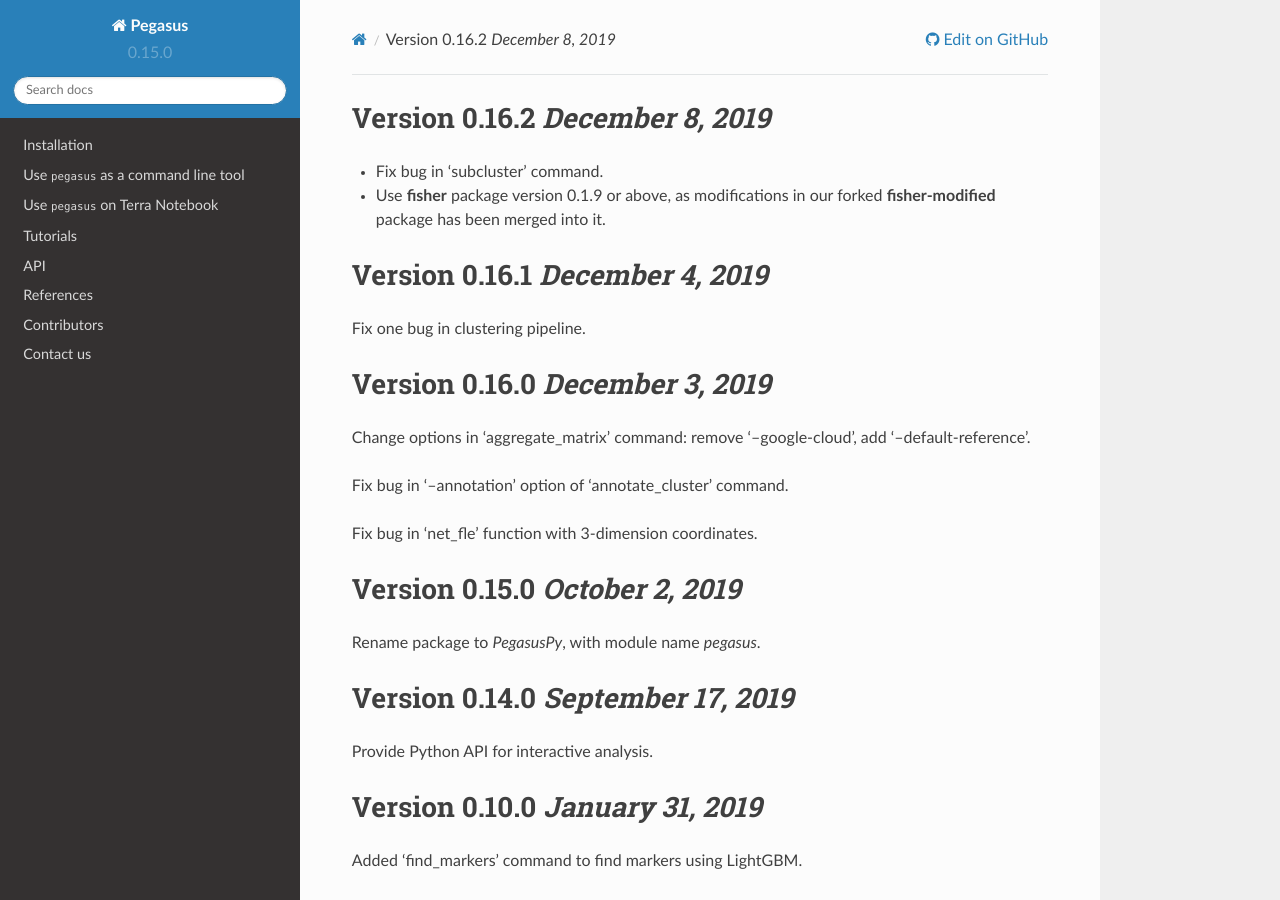
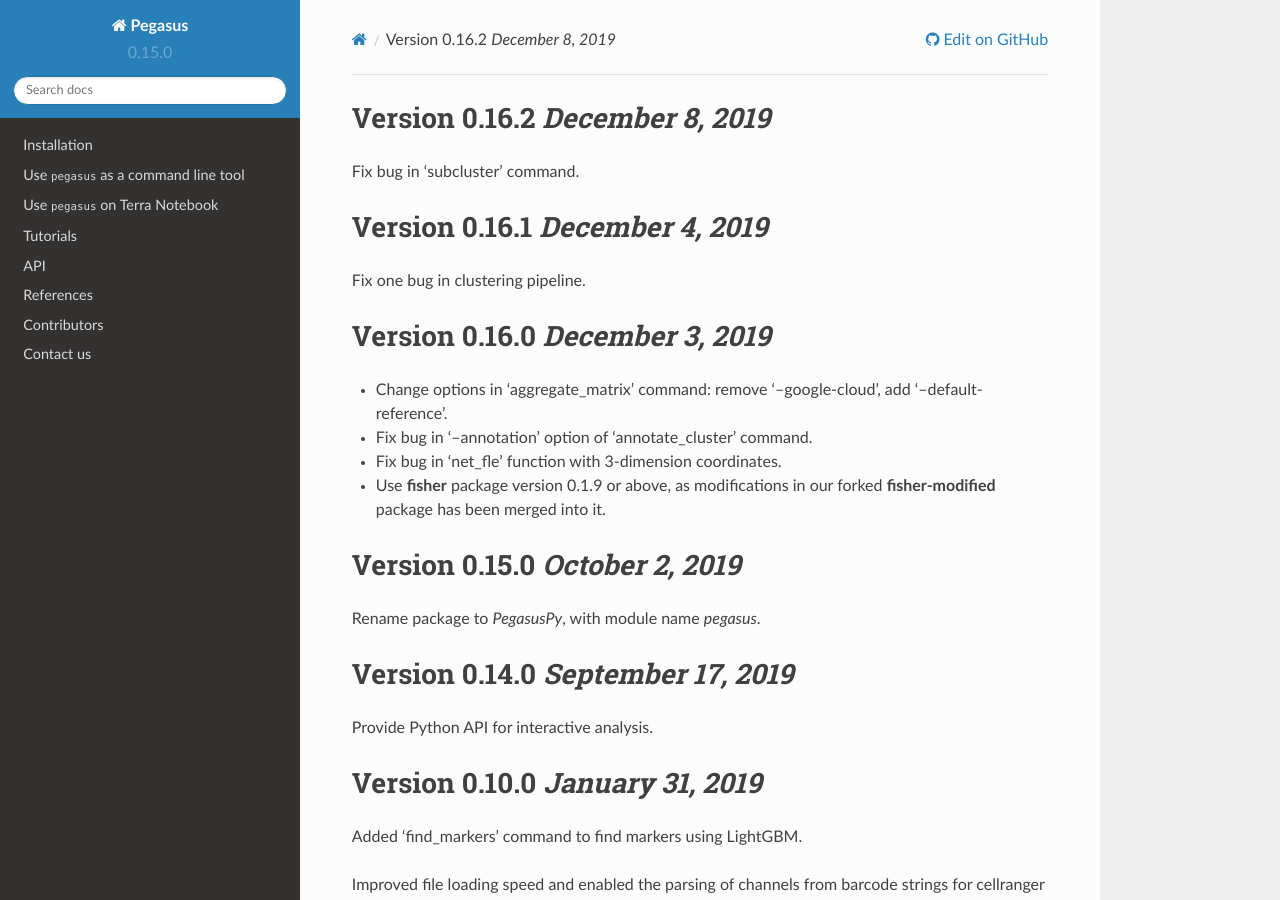
Before and after one commit to lilab-bcb/pegasus, a Sphinx documentation site: the page built from docs/release_notes.rst, in a window 1280 px wide and 900 px high. Built offline with Sphinx 7.4.7 and the Read the Docs theme 2.0.0, drawn with Linux system fonts in a browser that asks for light colours; formulas are drawn with MathJax 3; part of the change alters nothing that is shown.

```diff
--- a/docs/release_notes.rst
+++ b/docs/release_notes.rst
@@ -1,9 +1,7 @@
 Version 0.16.2 `December 8, 2019`
 -----------------------------------
 
-* Fix bug in 'subcluster' command.
-
-* Use **fisher** package version 0.1.9 or above, as modifications in our forked **fisher-modified** package has been merged into it.
+Fix bug in 'subcluster' command.
 
 Version 0.16.1 `December 4, 2019`
 -----------------------------------
@@ -13,11 +11,13 @@ Fix one bug in clustering pipeline.
 Version 0.16.0 `December 3, 2019`
 -----------------------------------
 
-Change options in 'aggregate_matrix' command: remove '--google-cloud', add '--default-reference'.
+* Change options in 'aggregate_matrix' command: remove '--google-cloud', add '--default-reference'.
 
-Fix bug in '--annotation' option of 'annotate_cluster' command.
+* Fix bug in '--annotation' option of 'annotate_cluster' command.
 
-Fix bug in 'net_fle' function with 3-dimension coordinates.
+* Fix bug in 'net_fle' function with 3-dimension coordinates.
+
+* Use **fisher** package version 0.1.9 or above, as modifications in our forked **fisher-modified** package has been merged into it.
 
 Version 0.15.0 `October 2, 2019`
 -----------------------------------
```
